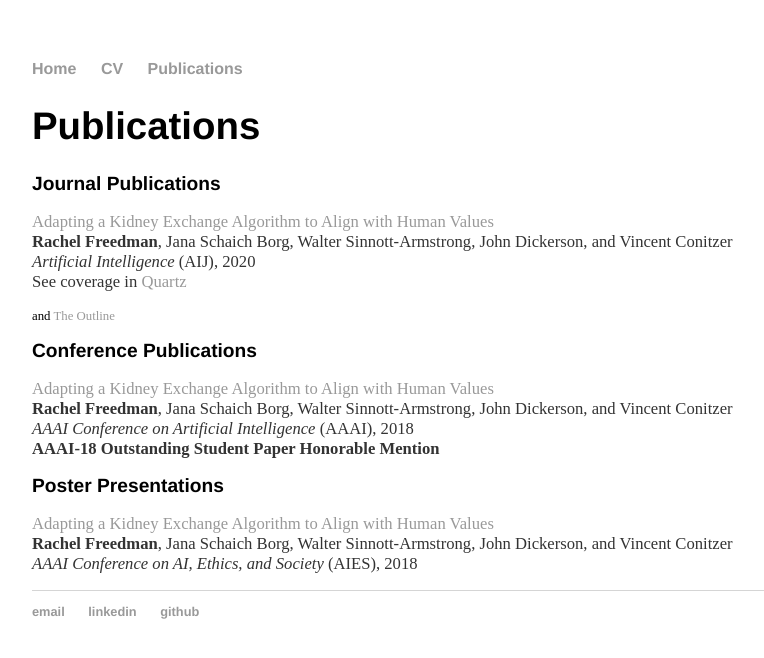
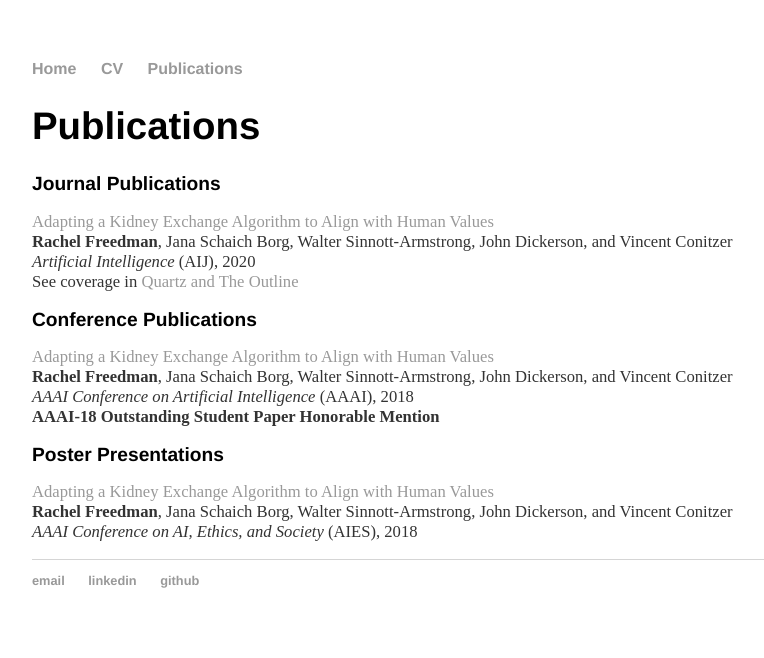
Before and after one commit to RachelFreedman/rachelfreedman.github.io, a Jekyll site: the page built from publications/index.html, in a window 1280 px wide. Shown: the top 658 px of the page, without its empty margins (160-924 px from the left). Built offline with Jekyll 4.4.1, drawn with Linux system fonts in a browser that asks for light colours.

```diff
--- a/publications/index.html
+++ b/publications/index.html
@@ -12,7 +12,7 @@ title: Publications
 <p><a href="/assets/Freedman20_AIJ.pdf">Adapting a Kidney Exchange Algorithm to Align with Human Values</a><br />
 <b>Rachel Freedman</b>, Jana Schaich Borg, Walter Sinnott-Armstrong, John Dickerson, and Vincent Conitzer<br />
 <i>Artificial Intelligence</i> (AIJ), 2020<br />
-See coverage in <a href="https://qz.com/1383083/how-ai-changed-organ-donation-in-the-us/">Quartz</a></p> and <a href="https://theoutline.com/post/2760/should-ai-decide-who-gets-a-kidney">The Outline</a></p>
+See coverage in <a href="https://qz.com/1383083/how-ai-changed-organ-donation-in-the-us/">Quartz and <a href="https://theoutline.com/post/2760/should-ai-decide-who-gets-a-kidney">The Outline</a></p>
 
 <h2>Conference Publications</h2>
 
```
